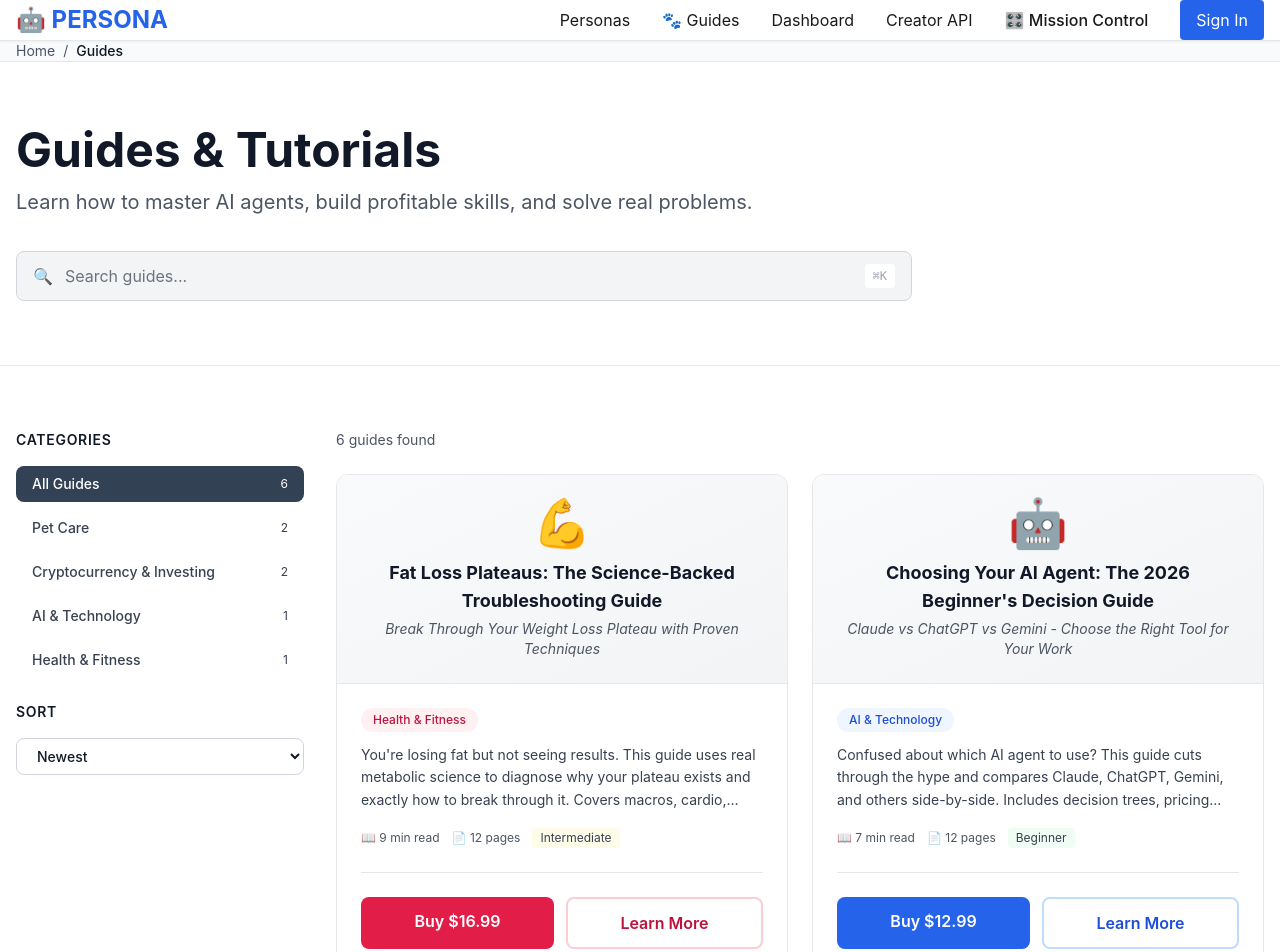
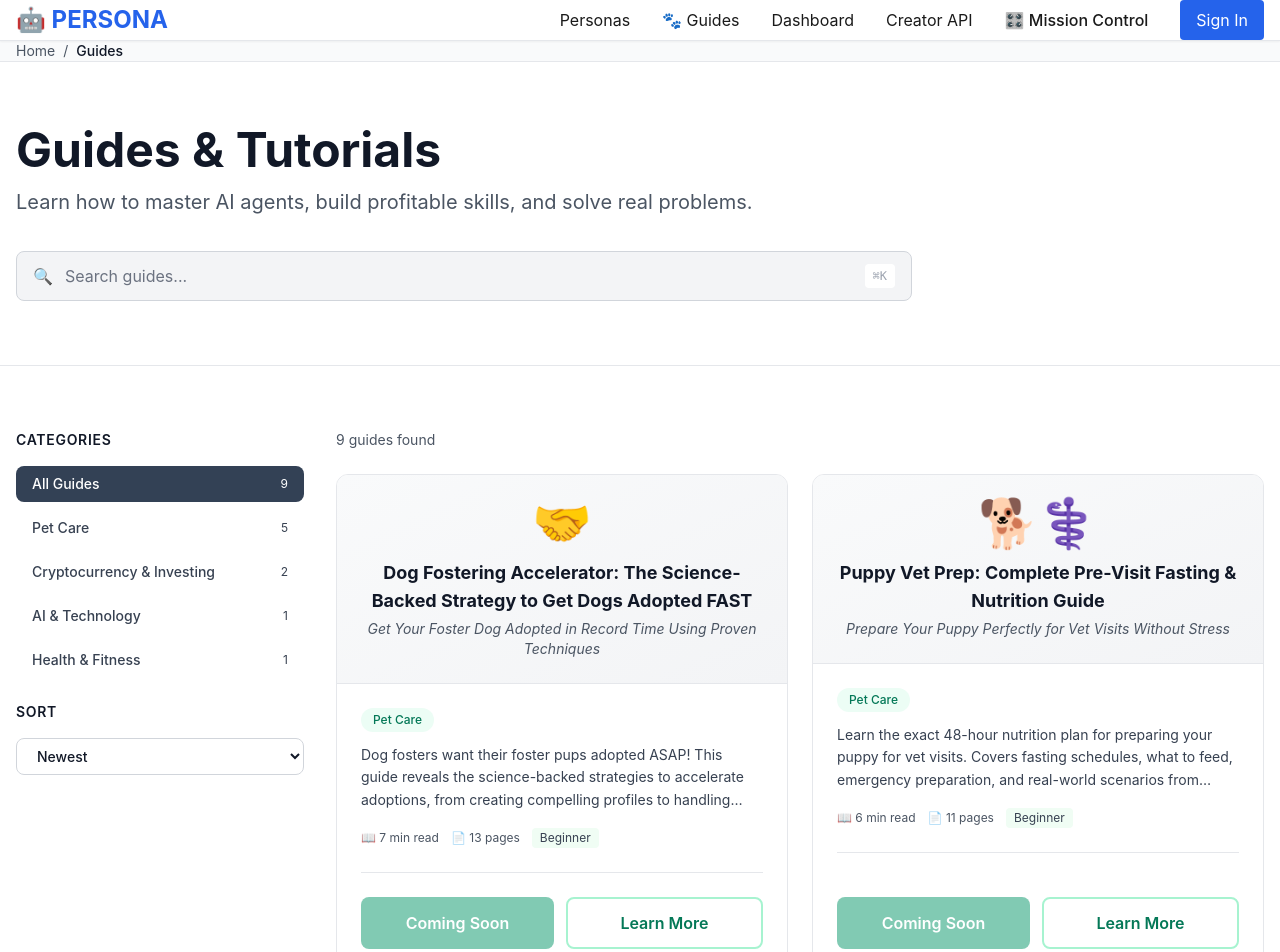
Before and after one commit to will-bot2026/aiagentpersona-website, a Next.js app: page /guides in a window 1280 px wide. Shown: the top 952 px of the page. Built offline with nearby package versions, Linux system fonts and the light colour scheme.

Commit message:
feat: add 3 missing ProductClaw guides to website (emergency-signage, dog-fostering, puppy-vet-prep)

```diff
--- a/app/guides/page.tsx
+++ b/app/guides/page.tsx
@@ -113,6 +113,60 @@ const guidesData = [
     difficulty: 'Beginner',
     readTime: 14,
     createdAt: '2025-04-22T00:00:00Z',
+  },
+  {
+    slug: 'emergency-signage-dogs-traveling',
+    title: 'Emergency Signage for Dogs Traveling in Cars: A Complete Guide',
+    subtitle: 'Protect Your Dog in Case of Emergency While Traveling',
+    description: 'Learn how to create and use emergency signage to protect your dog during car travel. Covers what information to include, where to place signage, emergency contact procedures, and real-world scenarios.',
+    pages: 22,
+    price: '12.99',
+    emoji: '🚗',
+    tags: ['Dog Travel Safety', 'Emergency Preparedness', 'Pet Care', 'Dog Training'],
+    pdfFile: '/guides/emergency-signage-for-dogs-traveling-in-cars.pdf',
+    polarUrl: '#coming-soon',
+    category: 'pet-care',
+    categoryLabel: 'Pet Care',
+    categoryColor: 'emerald',
+    difficulty: 'Beginner',
+    readTime: 11,
+    createdAt: '2026-03-14T00:00:00Z',
+  },
+  {
+    slug: 'dog-fostering-accelerator',
+    title: 'Dog Fostering Accelerator: The Science-Backed Strategy to Get Dogs Adopted FAST',
+    subtitle: 'Get Your Foster Dog Adopted in Record Time Using Proven Techniques',
+    description: 'Dog fosters want their foster pups adopted ASAP! This guide reveals the science-backed strategies to accelerate adoptions, from creating compelling profiles to handling adoption conversations.',
+    pages: 13,
+    price: '12.99',
+    emoji: '🤝',
+    tags: ['Dog Fostering', 'Adoption', 'Dog Care', 'Social Media'],
+    pdfFile: '/guides/dog-fostering-accelerator.pdf',
+    polarUrl: '#coming-soon',
+    category: 'pet-care',
+    categoryLabel: 'Pet Care',
+    categoryColor: 'emerald',
+    difficulty: 'Beginner',
+    readTime: 7,
+    createdAt: '2026-03-16T00:00:00Z',
+  },
+  {
+    slug: 'puppy-vet-prep',
+    title: 'Puppy Vet Prep: Complete Pre-Visit Fasting & Nutrition Guide',
+    subtitle: 'Prepare Your Puppy Perfectly for Vet Visits Without Stress',
+    description: 'Learn the exact 48-hour nutrition plan for preparing your puppy for vet visits. Covers fasting schedules, what to feed, emergency preparation, and real-world scenarios from experienced vets and puppy owners.',
+    pages: 11,
+    price: '12.99',
+    emoji: '🐕‍⚕️',
+    tags: ['Puppy Health', 'Vet Visits', 'Nutrition', 'New Puppy Owner'],
+    pdfFile: '/guides/puppy-vet-prep-fasting-nutrition.pdf',
+    polarUrl: '#coming-soon',
+    category: 'pet-care',
+    categoryLabel: 'Pet Care',
+    categoryColor: 'emerald',
+    difficulty: 'Beginner',
+    readTime: 6,
+    createdAt: '2026-03-16T00:00:00Z',
   },
 ];
 
```
